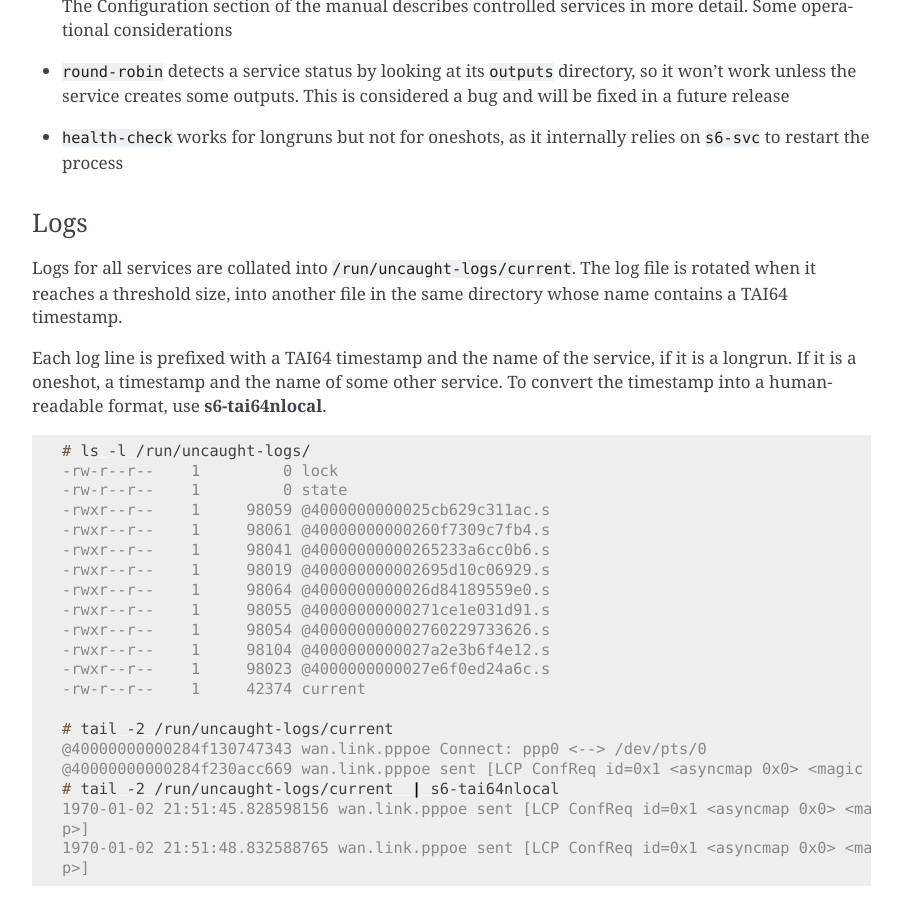
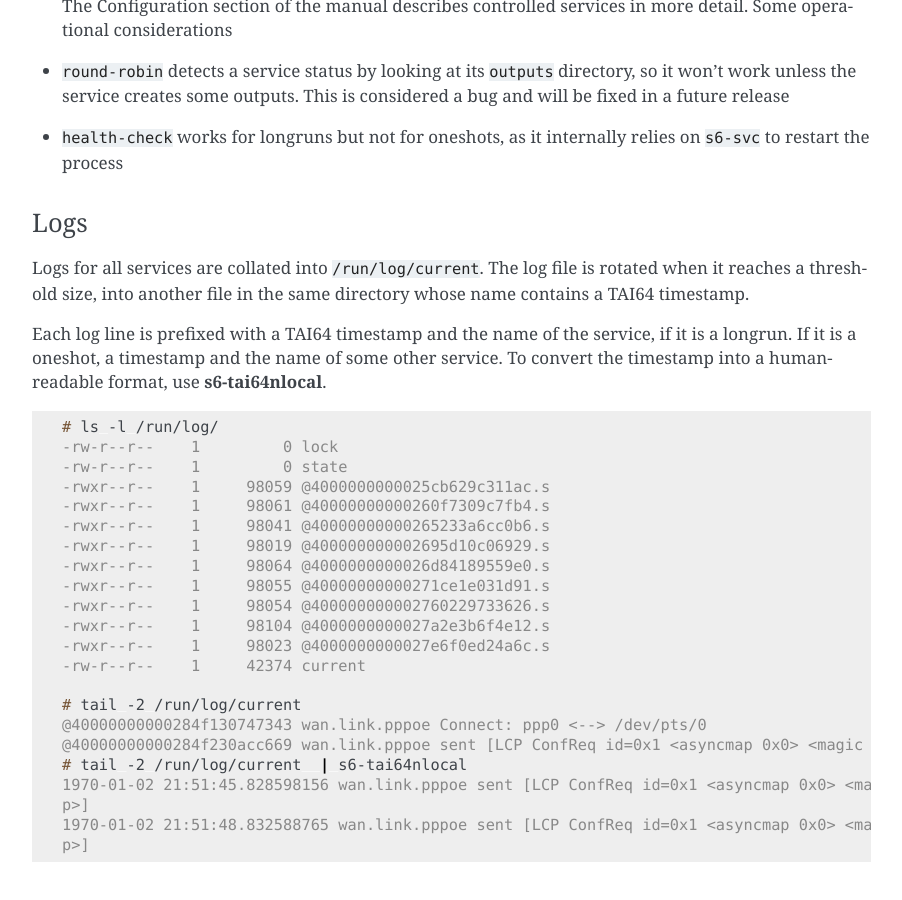
Before and after one commit to telent/liminix, a Sphinx documentation site: the page built from doc/admin.rst, in a window 1280 px wide and 900 px high, scrolled down 1488 px. Shown: the whole window, without its empty margins (282-1184 px from the left). Built offline with Sphinx 7.4.7, drawn with Linux system fonts in a browser that asks for light colours; pages that are not in the unit, such as notebooks, are missing from menus.

Commit message:
update refs to uncaught-logs in docs/tests

```diff
--- a/doc/admin.rst
+++ b/doc/admin.rst
@@ -97,7 +97,7 @@ time.  For example:
 Logs
 ====
 
-Logs for all services are collated into :file:`/run/uncaught-logs/current`.
+Logs for all services are collated into :file:`/run/log/current`.
 The log file is rotated when it reaches a threshold size, into another
 file in the same directory whose name contains a TAI64 timestamp.
 
@@ -108,7 +108,7 @@ human-readable format, use :command:`s6-tai64nlocal`.
 
 .. code-block:: console
 
-  # ls -l /run/uncaught-logs/
+  # ls -l /run/log/
   -rw-r--r--    1         0 lock
   -rw-r--r--    1         0 state
   -rwxr--r--    1     98059 @4000000000025cb629c311ac.s
@@ -122,10 +122,10 @@ human-readable format, use :command:`s6-tai64nlocal`.
   -rwxr--r--    1     98023 @4000000000027e6f0ed24a6c.s
   -rw-r--r--    1     42374 current
 
-  # tail -2 /run/uncaught-logs/current
+  # tail -2 /run/log/current
   @40000000000284f130747343 wan.link.pppoe Connect: ppp0 <--> /dev/pts/0
   @40000000000284f230acc669 wan.link.pppoe sent [LCP ConfReq id=0x1 <asyncmap 0x0> <magic 0x667a9594> <pcomp> <accomp>]
-  # tail -2 /run/uncaught-logs/current  | s6-tai64nlocal
+  # tail -2 /run/log/current  | s6-tai64nlocal
   1970-01-02 21:51:45.828598156 wan.link.pppoe sent [LCP ConfReq id=0x1 <asyncmap 0x0> <magic 0x667a9594> <pcomp> <accom
   p>]
   1970-01-02 21:51:48.832588765 wan.link.pppoe sent [LCP ConfReq id=0x1 <asyncmap 0x0> <magic 0x667a9594> <pcomp> <accom
--- a/doc/tutorial.rst
+++ b/doc/tutorial.rst
@@ -71,7 +71,7 @@ stdin/stdout.
 You should now see Linux boot messages and after a few seconds be
 presented with a root shell prompt.  You can run commands to look at
 the filesystem, see what processes are running, view log messages (in
-:file:/run/uncaught-logs.current), etc. To kill the emulator, press ^P
+:file:/run/log/current), etc. To kill the emulator, press ^P
 (Control P) then c to enter the "QEMU Monitor", then type ``quit`` at
 the ``(qemu)`` prompt.
 
```
Also changed, not shown: 1 other file.
